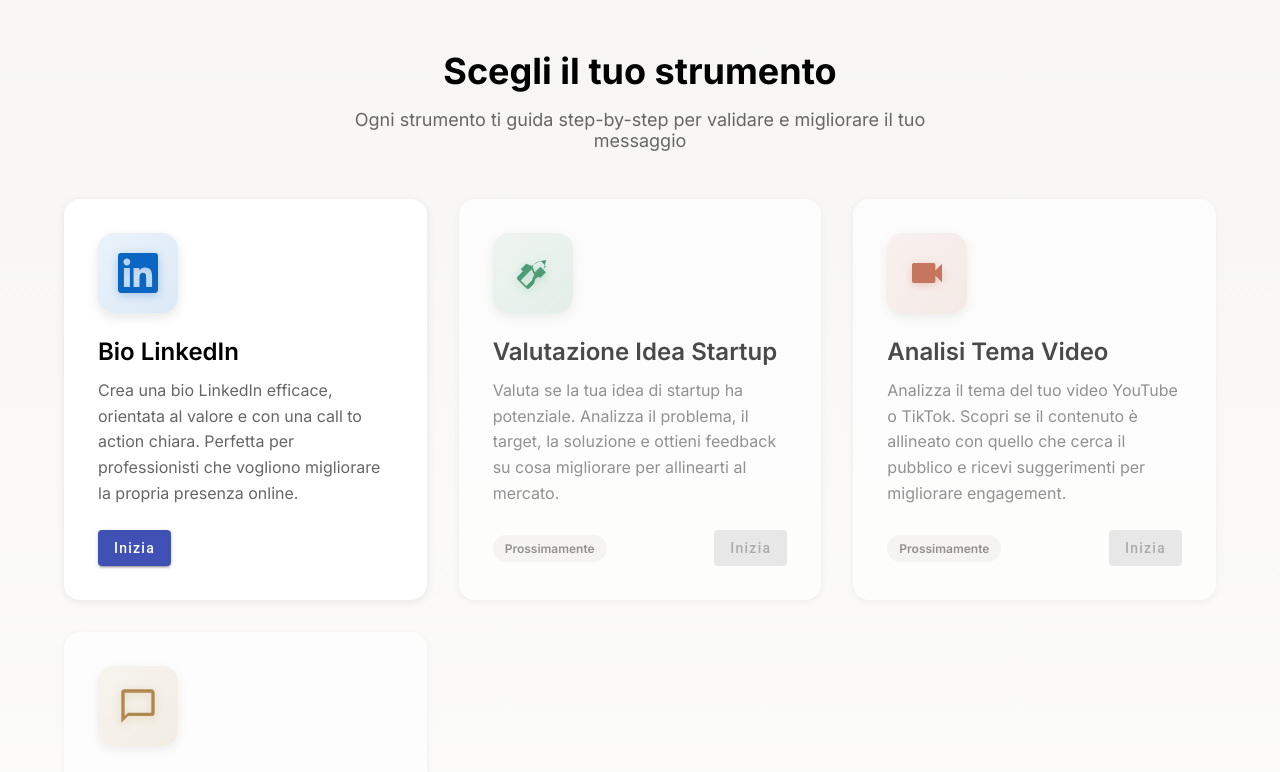
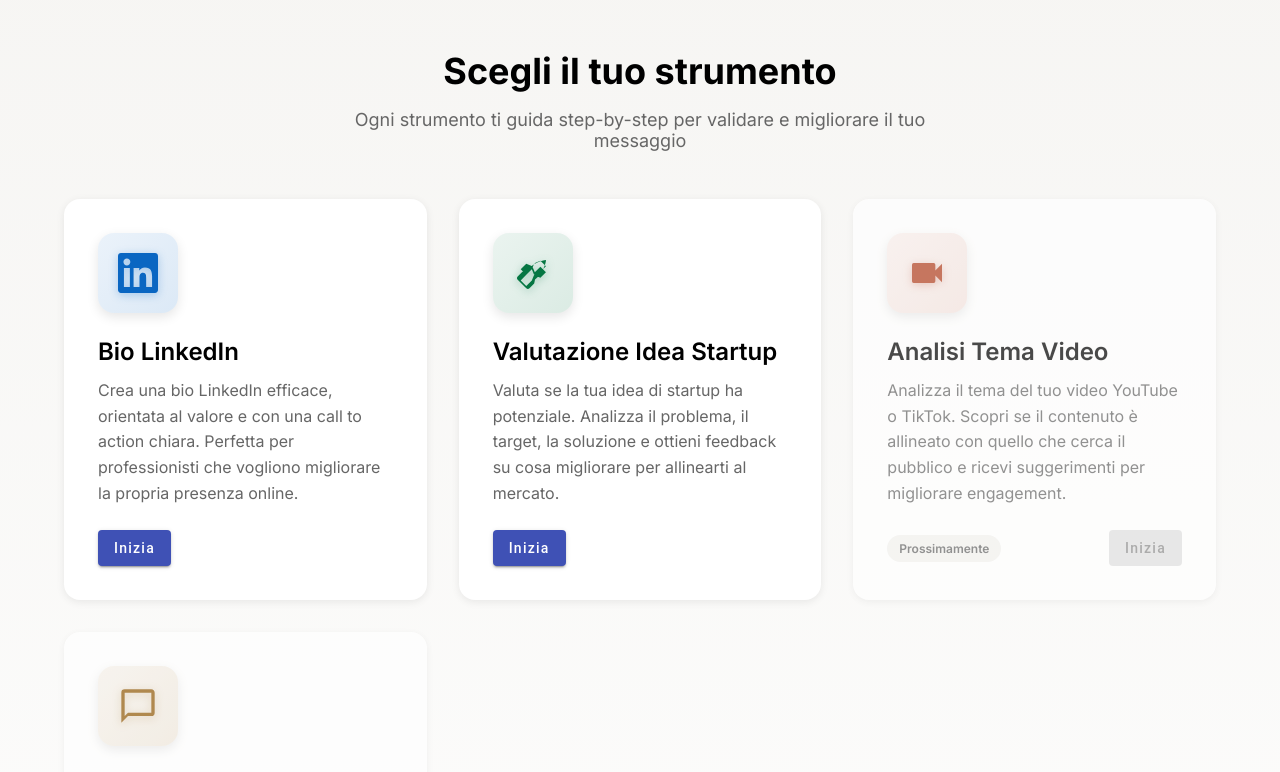
Before and after one commit to RobertoScarci/MVP-Angular, an Angular app: page / in a window 1280 px wide. Shown: the part 538-1310 px from the top of the page. Built offline with nearby package versions, Linux system fonts and the light colour scheme.

Commit message:
feat: integrate startup validator into app
- Add routes for all startup wizard steps and result page
- Register all startup components in app.module
- Enable startup validator tool on homepage (remove comingSoon flag)
- Complete integration of startup validation feature

```diff
--- a/src/app/features/homepage/homepage.component.ts
+++ b/src/app/features/homepage/homepage.component.ts
@@ -444,8 +444,8 @@ export class HomepageComponent {
       description: 'Valuta se la tua idea di startup ha potenziale. Analizza il problema, il target, la soluzione e ottieni feedback su cosa migliorare per allinearti al mercato.',
       icon: 'trending_up',
       color: '#057642',
-      route: '/startup-validator',
-      comingSoon: true
+      route: '/startup-validator/step/problem',
+      comingSoon: false
     },
     {
       id: 'video-analyzer',
```
Also changed, not shown: src/app/app.module.ts (+19 -1 lines).
